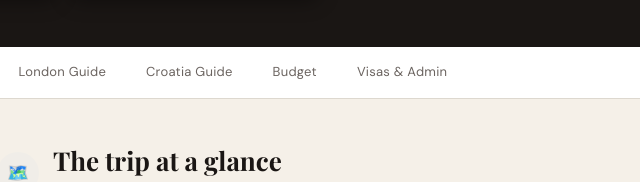
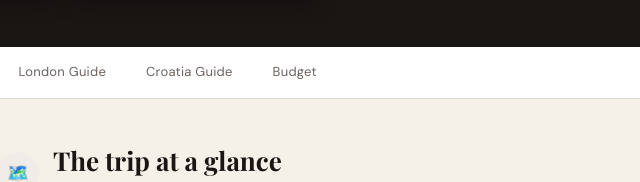
Before and after one commit to michael-gamsu/July-Holiday, a plain HTML site: page index.html in a window 1280 px wide. Shown: the part 1033-1215 px from the top of the page, 233-873 px from the left. Drawn offline with nearby package versions, Linux system fonts and the light colour scheme; a web font is replaced by a local one.

Commit message:
removing visa

```diff
--- a/index.html
+++ b/index.html
@@ -478,7 +478,6 @@
   <button class="nav-btn" onclick="showPanel('london', this)">London Guide</button>
   <button class="nav-btn" onclick="showPanel('croatia', this)">Croatia Guide</button>
   <button class="nav-btn" onclick="showPanel('budget', this)">Budget</button>
-  <button class="nav-btn" onclick="showPanel('visas', this)">Visas &amp; Admin</button>
 </nav>
 
 <!-- OVERVIEW -->
```
